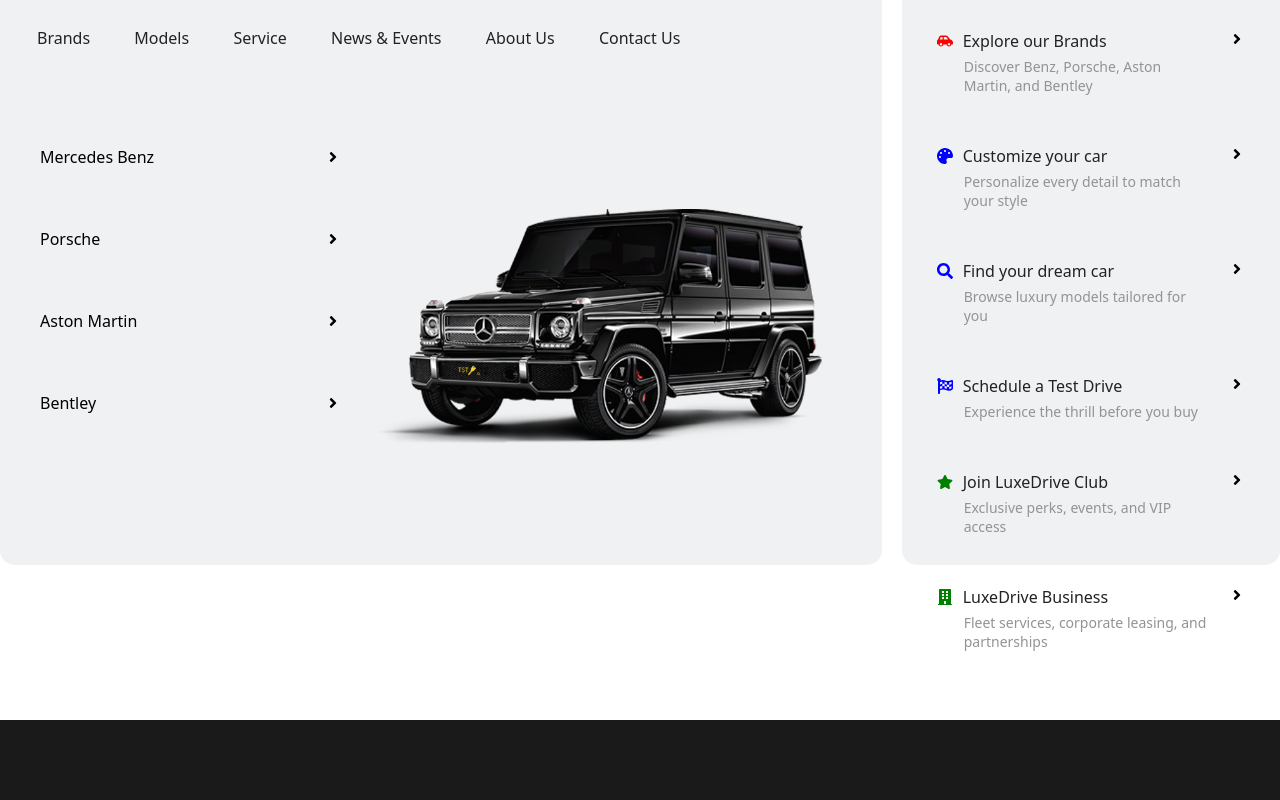
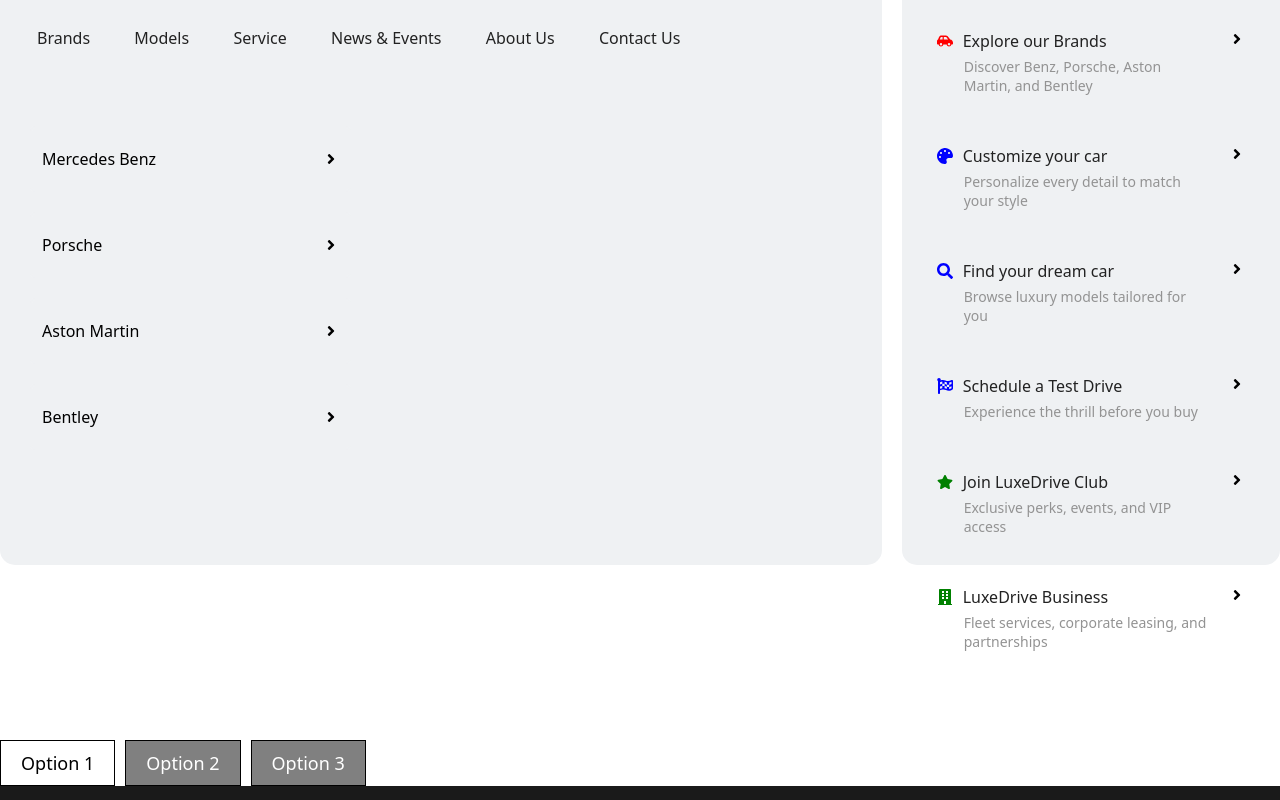
Before and after one commit to knoy00/LuxeDrive, a React (Vite) app: page / in a window 1280 px wide. Shown: the part 880-1680 px from the top of the page. Built offline with nearby package versions, Linux system fonts and the light colour scheme.

Commit message:
Nav Menu

```diff
--- a/src/components/Navmenu.jsx
+++ b/src/components/Navmenu.jsx
@@ -1,7 +1,10 @@
 import '../styles/components/Media Queries/Navmenu-mq.css'
 import '../styles/components/Navmenu.css'
 
-import { useState } from 'react';
+import { useState, useRef } from 'react';
+
+import { motion } from 'framer-motion';
+
 
 import { FaCarSide } from 'react-icons/fa6';
 import { FaSearch } from 'react-icons/fa';
@@ -13,7 +16,7 @@
 
 function Navmenu() {
 
-    const [isBenzOpen, setIsBenzOpen] = useState(true);
+    const [isBenzOpen, setIsBenzOpen] = useState(false);
     const [isPorscheOpen, setIsPorscheOpen] = useState(false);
     const [isBentleyOpen, setIsBentleyOpen] = useState(false);
     const [isAstonOpen, setIsAstonOpen] = useState(false);
@@ -100,19 +103,46 @@
 
                         </div>
                         <div className="brand_img_container">
-                            {isBenzOpen && <div className="nav_brand_img">
+                            {isBenzOpen && <motion.div
+                            className="nav_brand_img"
+                            initial ={{opacity: 0, x: 190}}
+                            animate = {{opacity: 1, x: 0}}
+                            transition={{duration: .2, ease: 'linear'}}
+                            >
                                 <img src="/images/Nav Images/G63_nav.png" alt="" />
-                            </div>}
-                            {isPorscheOpen && <div className="nav_brand_img">
+                            </motion.div>}
+
+                            {isPorscheOpen && <motion.div
+                            className="nav_brand_img"
+                            initial ={{opacity: 0, x: -220}}
+                            animate = {{opacity: 1, x: 0}}
+                            transition={{duration: .2, ease: 'linear'}}
+                            >
                                 <img src="/images/Nav Images/Porsche-nav.png" alt="" />
-                            </div>}
-                            {isAstonOpen && <div className="nav_brand_img">
+                            </motion.div>}
+
+                            {isAstonOpen && <motion.div
+                            className="nav_brand_img"
+                            initial ={{opacity: 0, x: 190}}
+                            animate = {{opacity: 1, x: 0}}
+                            transition={{duration: .2, ease: 'linear'}}
+                            >
                                 <img src="/images/Nav Images/Aston-nav.png" alt="" />
-                            </div>}
-                            {isBentleyOpen && <div className="nav_brand_img">
+                            </motion.div>}
+
+                            {isBentleyOpen && <motion.div
+                            className="nav_brand_img"
+                            initial ={{opacity: 0, x: 190}}
+                            animate = {{opacity: 1, x: 0}}
+                            transition={{duration: .2, ease: 'linear'}}
+                            >
                                 <img src="/images/Nav Images/Bentley-nav.png" alt="" />
-                            </div>}
+                            </motion.div>}
+
                         </div>
+                    </div>
+                    <div className="flc_models">
+
                     </div>
                 </div>
             </div>
--- a/src/pages/LandingPage.jsx
+++ b/src/pages/LandingPage.jsx
@@ -26,6 +26,7 @@
       <Navbar />
       <Hero />
       <Navmenu />
+      <Signup />
       <BuildInfo />
       <Models />
       <Brand />
--- a/src/pages/Signup.jsx
+++ b/src/pages/Signup.jsx
@@ -1,35 +1,33 @@
-import { useState } from 'react'
+
 import '../styles/pages/Signup.css'
 import { motion, AnimatePresence } from 'framer-motion'
+import { useState } from 'react';
 
 
-function Signup() {
+const Signup = () => {
+  const [activeTab, setActiveTab] = useState(0); // Default active tab index
+
+  const tabs = ["Option 1", "Option 2", "Option 3"];
+
   return (
-    <div className='signup_container'>
-        <div className="signup_left">
-            <div className="signup_image">
-                <img src="/images/Porsche_911.webp" alt="" />
-            </div>
-        </div>
-        <div className="signup_right">
-            <div className="signup_form">
-                <h1>Sign up</h1>
-                <form action="" method="post">
-                    <input type="text" placeholder='Full Name' />
-                    <input type="email" placeholder='Email' />
-                    <input type="password" placeholder='Password' />
-                    <input type="password" placeholder='Confirm Password' />
-                    <div className="signup_terms">
-                        <input type="checkbox" id="terms" name="terms" />
-                        <label htmlFor="terms">I agree to the terms and conditions</label>
-                    </div>
-                    <button type="submit">Sign up</button>
-                </form>
-            </div>
-        </div>
+    <div style={{ display: "flex", gap: "10px" }}>
+      {tabs.map((tab, index) => (
+        <button
+          key={index}
+          onClick={() => setActiveTab(index)}
+          style={{
+            padding: "10px 20px",
+            border: "1px solid black",
+            cursor: "pointer",
+            backgroundColor: activeTab === index ? "white" : "gray",
+            color: activeTab === index ? "black" : "white",
+          }}
+        >
+          {tab}
+        </button>
+      ))}
+    </div>
+  );
+};
 
-    </div>
-  )
-}
-
-export default Signup
+export default Signup;
--- a/src/styles/components/Navmenu.css
+++ b/src/styles/components/Navmenu.css
@@ -83,6 +83,7 @@
     cursor: pointer;
     transition: background-color .2s ease-in-out;
     border-radius: 5px;
+    border: 2px solid #eff1f3;
 }
 
 .brand_name:hover{
@@ -94,20 +95,17 @@
     border-radius: 5px;
     background-color: #ffffff;
     color: #000;
+    border: 2px solid #b1b1b1;
 }
 
-.active_hover{
-    background-color: #1d1d1d;
-    border-radius: 5px;
-    color: #fff;
-}
 
 .brand_img_container{
     width: 60% ;
     height: 90%;
     padding: 50px 0;
     border-radius: 10px;
-
+    /* background-color: #fff; */
+    overflow: hidden;
 }
 
 .nav_brand_img{
```
